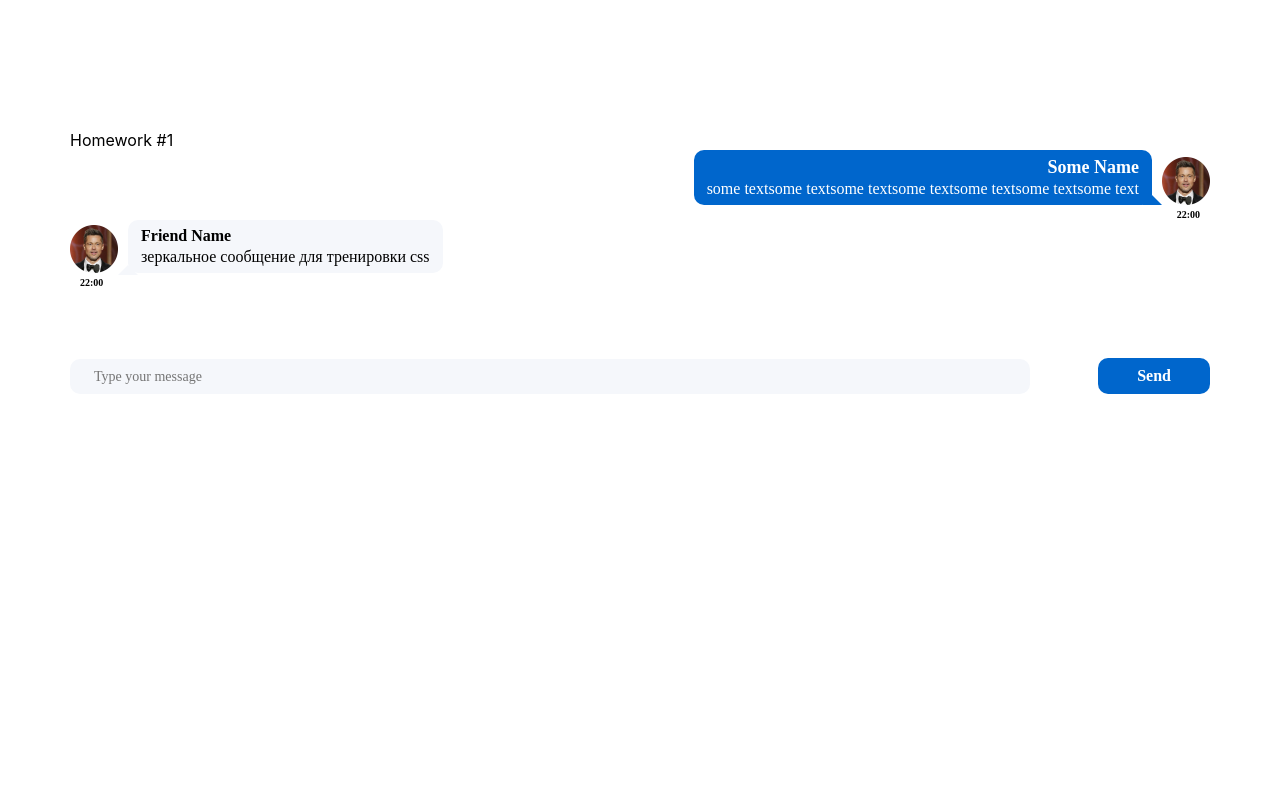
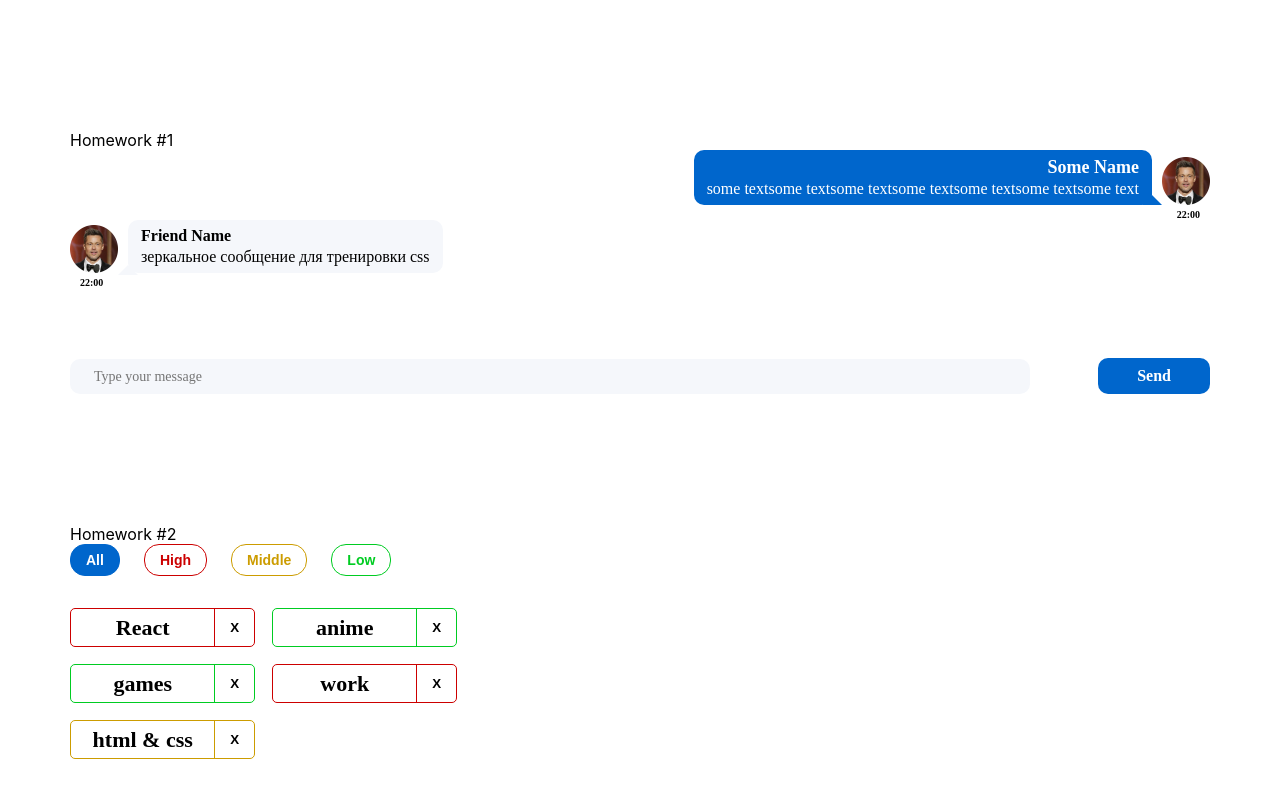
Before and after one commit to NickSobaleu91/social-network-it-incubator, a React (Create React App) app: page / in a window 1280 px wide. Built offline with nearby package versions, Linux system fonts and the light colour scheme; the HTML template or start-up script is replaced by a standard one.

Commit message:
finish homework 2

```diff
--- a/src/s1-main/App.tsx
+++ b/src/s1-main/App.tsx
@@ -1,13 +1,14 @@
 import React from 'react'
 import s from './App.module.css'
 import HW1 from '../s2-homeworks/hw01/HW1'
+import HW2 from '../s2-homeworks/hw02/HW2'
 
 function App() {
     return (
         <div className={s.App}>
             <HW1/>
-            {/*раскомментировать по ходу выполнения*/}
-            {/*<HW2/>*/}
+
+            <HW2/>
             {/*<HW3/>*/}
             {/*<HW4/>*/}
 
--- a/src/s2-homeworks/hw02/HW2.tsx
+++ b/src/s2-homeworks/hw02/HW2.tsx
@@ -1,4 +1,4 @@
-import React, {useState} from 'react'
+import React, { useState } from 'react'
 import Affairs from './affairs/Affairs'
 import s2 from '../../s1-main/App.module.css'
 
@@ -17,41 +17,39 @@
 * */
 
 // types
-export type AffairPriorityType = any // need to fix any
+export type AffairPriorityType = 'high' | 'middle' | 'low' // need to fix any
 export type AffairType = {
-    _id: any // need to fix any
-    name: any // need to fix any
+    _id: number // need to fix any
+    name: string // need to fix any
     priority: AffairPriorityType
 }
 export type FilterType = 'all' | AffairPriorityType
 
 // constants
-const defaultAffairs: any = [ // need to fix any
-    {_id: 1, name: 'React', priority: 'high'}, // студенты могут изменить содержимое name и количество элементов в массиве, ...priority не менять!
-    {_id: 2, name: 'anime', priority: 'low'},
-    {_id: 3, name: 'games', priority: 'low'},
-    {_id: 4, name: 'work', priority: 'high'},
-    {_id: 5, name: 'html & css', priority: 'middle'},
+const defaultAffairs: AffairType[] = [ // need to fix any
+    { _id: 1, name: 'React', priority: 'high' }, // студенты могут изменить содержимое name и количество элементов в массиве, ...priority не менять!
+    { _id: 2, name: 'anime', priority: 'low' },
+    { _id: 3, name: 'games', priority: 'low' },
+    { _id: 4, name: 'work', priority: 'high' },
+    { _id: 5, name: 'html & css', priority: 'middle' },
 ]
 
 // pure helper functions
-export const filterAffairs = (affairs: any, filter: any): any => { // need to fix any
-
-
-    return affairs // need to fix
+export const filterAffairs = (affairs: AffairType[], filter: FilterType): AffairType[] => { // need to fix any
+    if (filter === 'all') return affairs
+    return affairs.filter(x => x.priority === filter) // need to fix
 }
-export const deleteAffair = (affairs: any, _id: any): any => { // need to fix any
-
-    return affairs // need to fix
+export const deleteAffair = (affairs: AffairType[], _id: number): AffairType[] => { // need to fix any
+    return affairs.filter(x => x._id !== _id)
 }
 
 function HW2() {
-    const [affairs, setAffairs] = useState<any>(defaultAffairs) // need to fix any
+    const [affairs, setAffairs] = useState<AffairType[]>(defaultAffairs) // need to fix any
     const [filter, setFilter] = useState<FilterType>('all')
 
     const filteredAffairs = filterAffairs(affairs, filter)
-    const deleteAffairCallback = (_id: any) => { // need to fix any
-        // need to fix
+    const deleteAffairCallback = (_id: number) => { // need to fix any
+        setAffairs(affairs.filter(x => x._id !== _id))
     }
 
     return (
--- a/src/s2-homeworks/hw02/affairs/Affairs.tsx
+++ b/src/s2-homeworks/hw02/affairs/Affairs.tsx
@@ -4,24 +4,24 @@
 import s from './Affairs.module.css'
 
 type AffairsPropsType = {
-    data: any // need to fix any
-    setFilter: any
-    deleteAffairCallback: any
+    data: AffairType[] // need to fix any
+    setFilter:(filter:FilterType) => void
+    deleteAffairCallback: (_id: number) => void
     filter: FilterType
 }
 
 function Affairs(props: AffairsPropsType) {
     const setAll = () => {
-        // need to fix
+        props.setFilter('all')
     }
     const setHigh = () => {
-        // need to fix
+        props.setFilter('high')
     }
     const setMiddle = () => {
-        // need to fix
+        props.setFilter('middle')
     }
     const setLow = () => {
-        // need to fix
+        props.setFilter('low')
     }
 
     const cnAll = s.button + ' ' + s.all + (props.filter === 'all' ? ' ' + s.active : '')
--- a/src/s2-homeworks/hw02/affairs/affair/Affair.tsx
+++ b/src/s2-homeworks/hw02/affairs/affair/Affair.tsx
@@ -6,12 +6,13 @@
 type AffairPropsType = {
     // key не нужно типизировать
     affair: AffairType
-    deleteAffairCallback: any // need to fix any
+    deleteAffairCallback: (_id: number) => void // need to fix any
 }
 
 function Affair(props: AffairPropsType) {
+
     const deleteCallback = () => {
-        // need to fix
+       props.deleteAffairCallback(props.affair._id)
     }
 
     const nameClass = s.name + ' ' + s2[props.affair.priority]
@@ -24,9 +25,9 @@
             className={affairClass}
         >
             <div id={'hw2-name-' + props.affair._id} className={nameClass}>
-                {/*создаёт студент*/}
 
-                {/**/}
+            {props.affair.name}
+
             </div>
             <div id={'hw2-priority-' + props.affair._id} hidden>
                 {props.affair.priority}
@@ -35,12 +36,12 @@
             <button
                 id={'hw2-button-delete-' + props.affair._id}
                 className={buttonClass}
-                // need to fix
+                onClick={deleteCallback}
 
             >
-                {/*текст кнопки могут изменить студенты*/}
+
                 X
-                {/**/}
+
             </button>
         </div>
     )
```
